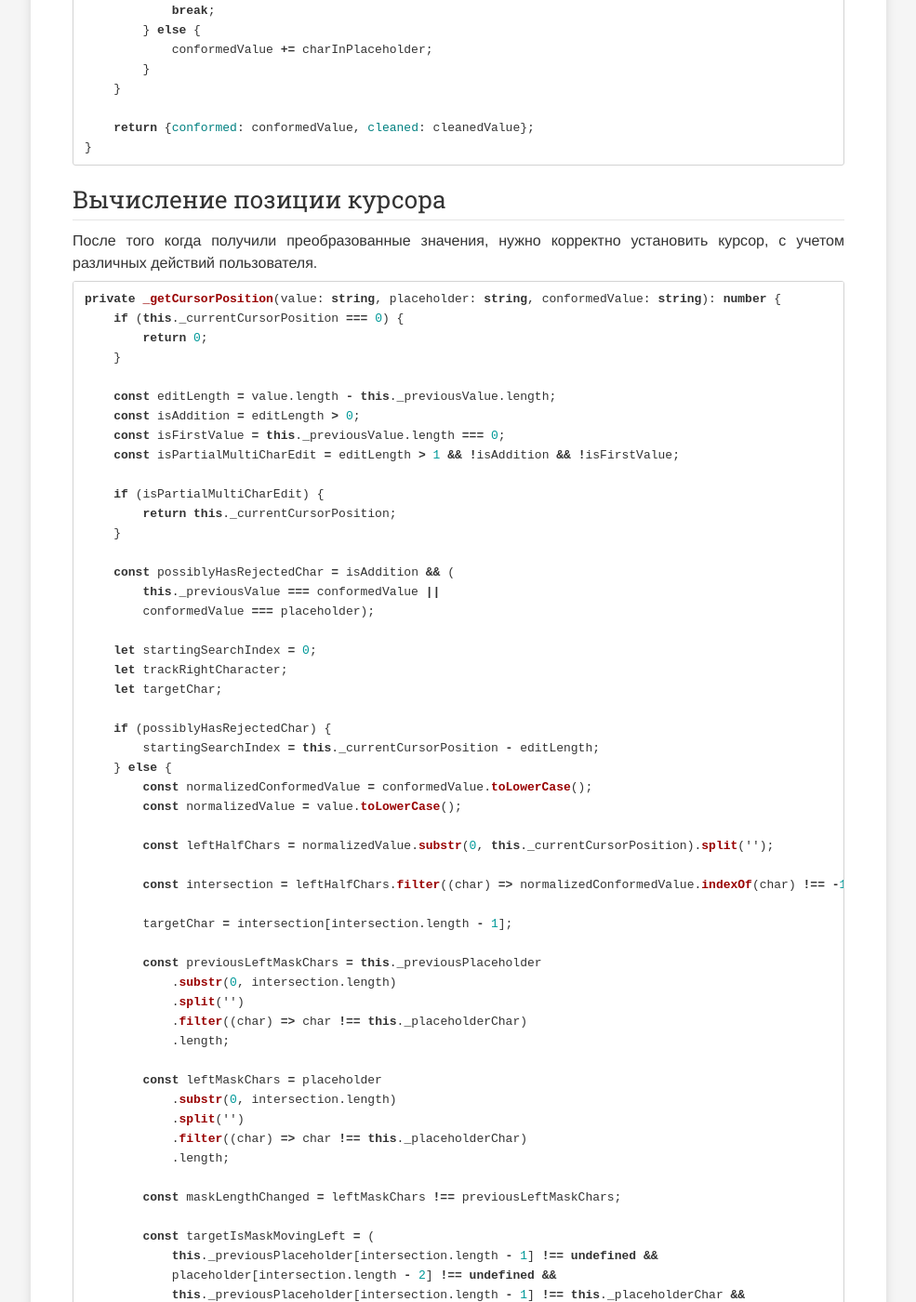
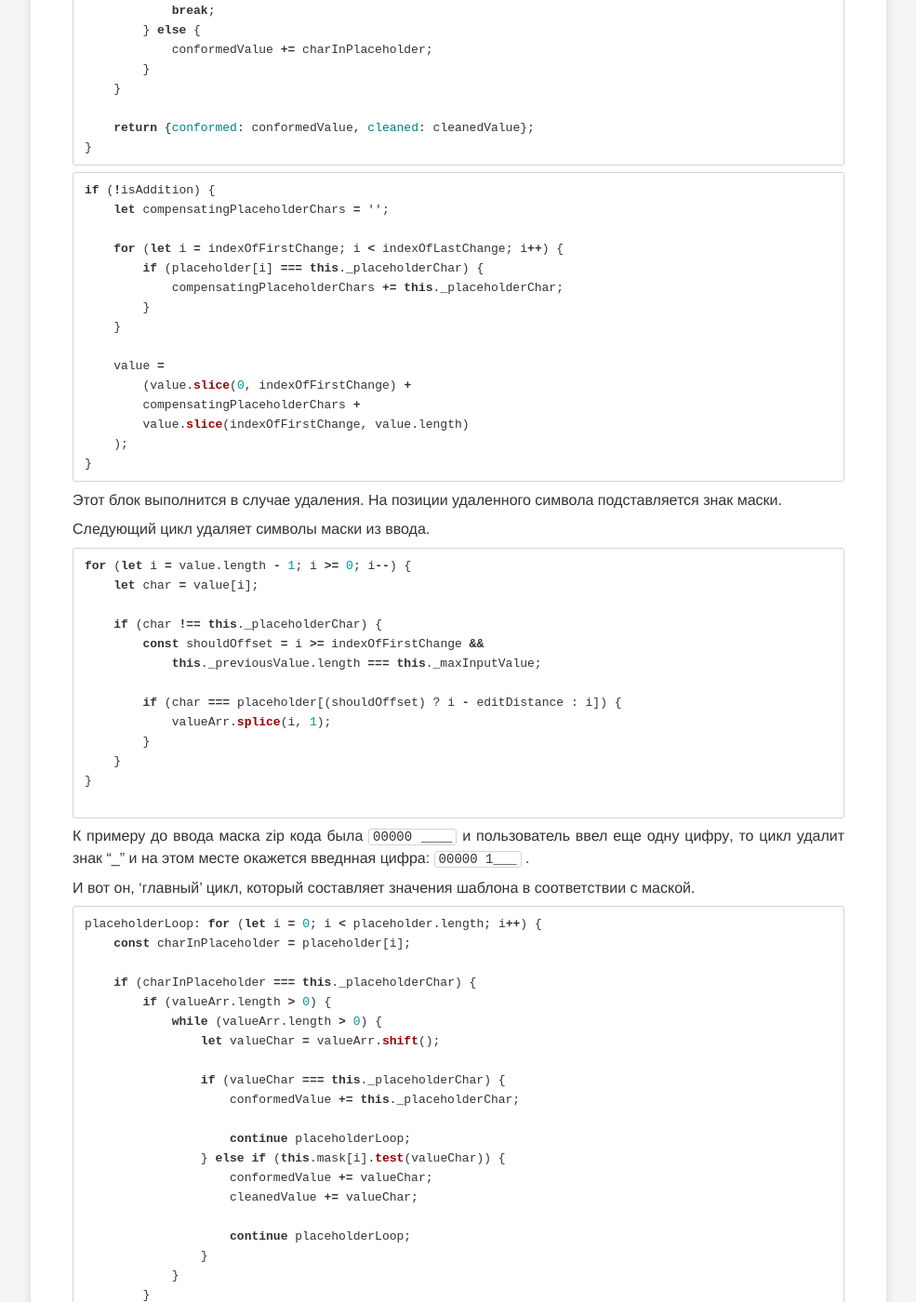
Before and after one commit to martamoshkin/blog.zverit.com, a Jekyll site: the page built from _posts/2017-05-07-simple-mask-form-control.md, in a window 1280 px wide and 1400 px high, scrolled down 4693 px. Shown: the whole window at 93% size, without its empty margins (147-1132 px from the left). Built offline with Jekyll 4.4.1, drawn with Linux system fonts in a browser that asks for light colours; comment, search, counter and statistics services are not loaded; some of the changed text lies outside the part shown.

Commit message:
post edit

````diff
--- a/_posts/2017-05-07-simple-mask-form-control.md
+++ b/_posts/2017-05-07-simple-mask-form-control.md
@@ -241,6 +241,80 @@ private _conformValue(value: string, placeholder: string): { conformed: string,
 }
 ```
 
+```ts
+if (!isAddition) {
+    let compensatingPlaceholderChars = '';
+
+    for (let i = indexOfFirstChange; i < indexOfLastChange; i++) {
+        if (placeholder[i] === this._placeholderChar) {
+            compensatingPlaceholderChars += this._placeholderChar;
+        }
+    }
+
+    value =
+        (value.slice(0, indexOfFirstChange) +
+        compensatingPlaceholderChars +
+        value.slice(indexOfFirstChange, value.length)
+    );
+}
+```
+
+Этот блок выполнится в случае удаления. На позиции удаленного символа подставляется знак маски.
+
+Следующий цикл удаляет символы маски из ввода.
+
+```ts
+for (let i = value.length - 1; i >= 0; i--) {
+    let char = value[i];
+
+    if (char !== this._placeholderChar) {
+        const shouldOffset = i >= indexOfFirstChange &&
+            this._previousValue.length === this._maxInputValue;
+
+        if (char === placeholder[(shouldOffset) ? i - editDistance : i]) {
+            valueArr.splice(i, 1);
+        }
+    }
+}
+
+```
+
+К примеру до ввода маска zip кода была `00000 ____` и пользователь ввел еще одну цифру, то цикл удалит знак "_" и на этом месте окажется введнная цифра: `00000 1___` .
+
+И вот он, 'главный' цикл, который составляет значения шаблона в соответствии с маской.
+
+```ts
+placeholderLoop: for (let i = 0; i < placeholder.length; i++) {
+    const charInPlaceholder = placeholder[i];
+
+    if (charInPlaceholder === this._placeholderChar) {
+        if (valueArr.length > 0) {
+            while (valueArr.length > 0) {
+                let valueChar = valueArr.shift();
+
+                if (valueChar === this._placeholderChar) {
+                    conformedValue += this._placeholderChar;
+
+                    continue placeholderLoop;
+                } else if (this.mask[i].test(valueChar)) {
+                    conformedValue += valueChar;
+                    cleanedValue += valueChar;
+
+                    continue placeholderLoop;
+                }
+            }
+        }
+
+        conformedValue += placeholder.substr(i, placeholder.length);
+        break;
+    } else {
+        conformedValue += charInPlaceholder;
+    }
+}
+```
+
+Основной принцип которого: i-й символ это символ шаблона или же это регулярка по маске и значение подходит под ее условие - добавляем к значению, в ином случае игнор.
+
 
 ### Вычисление позиции курсора ###
 
````
